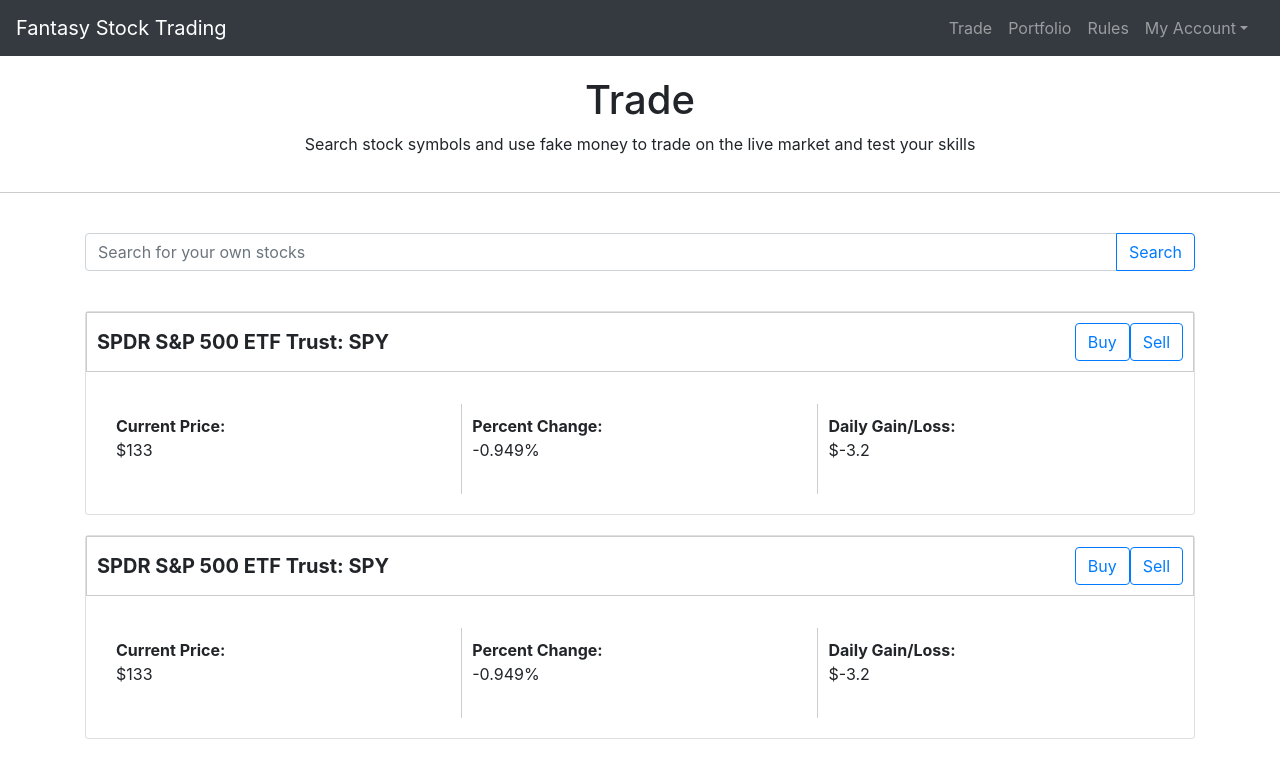
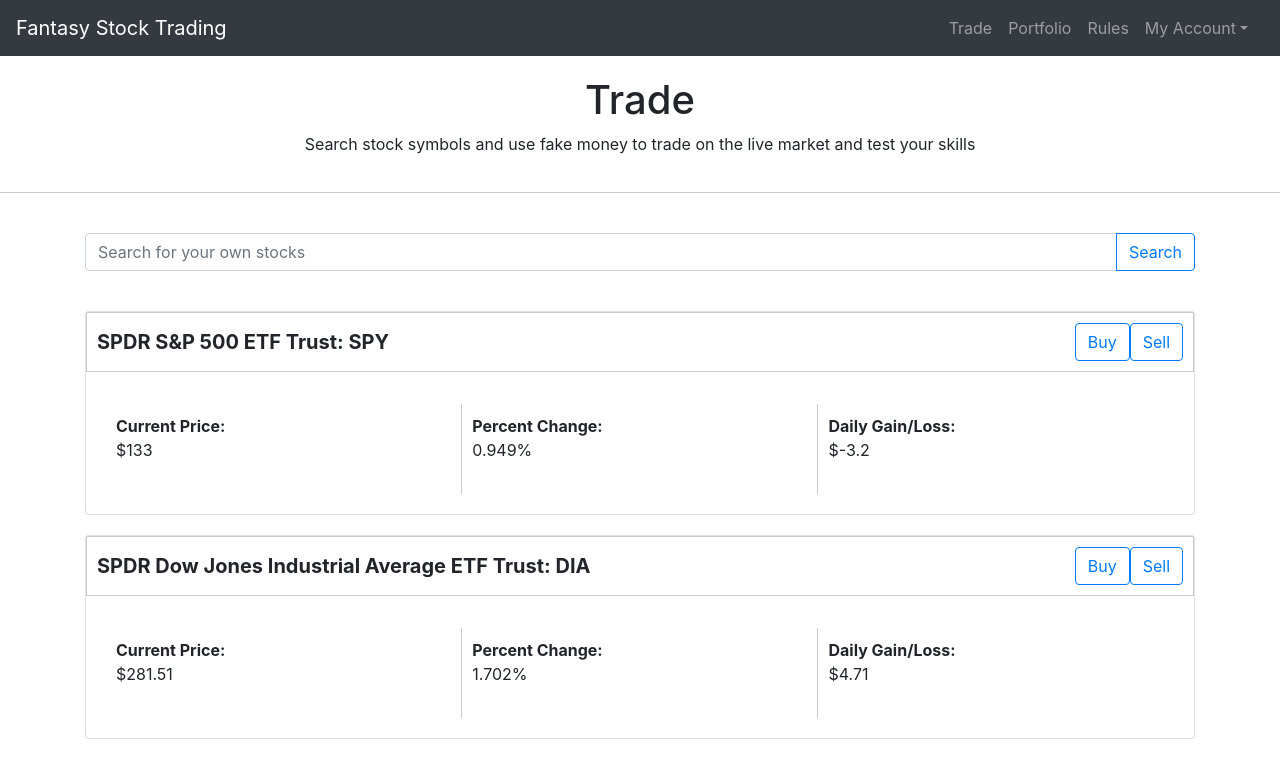
Before and after one commit to Areyesfigueroa/Fantasy-Stock-Trading, a React (Create React App) app in the folder client/: page / in a window 1280 px wide. Shown: the top 757 px of the page. Built offline with nearby package versions, Linux system fonts and the light colour scheme.

Commit message:
Added search logic and new method to fetch fake data

```diff
--- a/client/src/components/Layout/TradePage/TradePage.js
+++ b/client/src/components/Layout/TradePage/TradePage.js
@@ -15,7 +15,7 @@
         <div className={classes.TradePage}>
             <Title subtitle={subtitleText}>Trade</Title>
             <Container>
-                <Searchbar />
+                <Searchbar search={props.search}/>
                 {props.loading ? <LoadingSpinner /> : <TradingCards data={props.data}/>}
             </Container>
         </div>
--- a/client/src/components/Searchbar/Searchbar.js
+++ b/client/src/components/Searchbar/Searchbar.js
@@ -1,20 +1,22 @@
-import React from 'react';
+import React, { useRef } from 'react';
 import InputGroup from 'react-bootstrap/InputGroup';
 import Button from 'react-bootstrap/Button';
 import FormControl from 'react-bootstrap/FormControl';
 import classes from './Searchbar.module.css';
 
 const Searchbar = (props) => {
+    const searchValueRef = useRef(null);
     return (
         <div className={classes.Searchbar}>
             <InputGroup className="mb-3">
                 <FormControl
+                ref={searchValueRef}
                 placeholder="Search for your own stocks"
                 aria-label="Search Stocks"
                 aria-describedby="basic-addon2"
                 />
                 <InputGroup.Append>
-                <Button variant="outline-primary">Search</Button>
+                <Button variant="outline-primary" onClick={() => props.search(searchValueRef.current.value)}>Search</Button>
                 </InputGroup.Append>
             </InputGroup>
         </div>
--- a/client/src/components/TradingCards/TradingCard/TradingCard.js
+++ b/client/src/components/TradingCards/TradingCard/TradingCard.js
@@ -15,7 +15,7 @@
             <Card style={{ width: "100%" }}>
                 <Card.Title>
                     <div className={classes.cardTitle} >
-                        <strong>{`SPDR S&P 500 ETF Trust: SPY`}</strong>
+                        <strong>{`${props.title}: ${props.subtitle}`}</strong>
                         <InputGroup className="justify-content-end">
                             <Button variant="outline-primary">Buy</Button>
                             <Button variant="outline-primary">Sell</Button>
@@ -24,9 +24,9 @@
                 </Card.Title>
                 <Card.Body>
                     <div className={classes.container}>
-                        <CardItem style={cardStyle} title={"Current Price:"} subtitle={`$${133}`}/>
-                        <CardItem style={cardStyle} title={"Percent Change:"} subtitle={`${-0.949}%`}/>
-                        <CardItem style={{ height: "90px" }} title={"Daily Gain/Loss:"} subtitle={`$${-3.20}`}/>
+                        <CardItem style={cardStyle} title={"Current Price:"} subtitle={`$${props.price}`}/>
+                        <CardItem style={cardStyle} title={"Percent Change:"} subtitle={`${props.percentage}%`}/>
+                        <CardItem style={{ height: "90px" }} title={"Daily Gain/Loss:"} subtitle={`$${props.daily}`}/>
                     </div>
                 </Card.Body>
             </Card>
--- a/client/src/components/TradingCards/TradingCards.js
+++ b/client/src/components/TradingCards/TradingCards.js
@@ -7,7 +7,8 @@
             {props.data.map((el) => (
                 <TradingCard
                     key={el.id}
-                    title={`${el.companyName}: ${el.companySubtitle}`}
+                    title={el.companyName}
+                    subtitle={el.companySubtitle}
                     price={el.currentPrice}
                     percentage={el.percentChange}
                     daily={el.dailyGainLoss}
--- a/client/src/containers/Layout/TradePageContainer.js
+++ b/client/src/containers/Layout/TradePageContainer.js
@@ -1,14 +1,14 @@
 import React, { useState, useEffect } from 'react';
 import TradePage from '../../components/Layout/TradePage/TradePage';
 
-import { fetchFakeData } from '../../http';
+import { fetchFakeData, fetchFakeData2 } from '../../http';
 
 const TradePageContainer = () => {
     const [data, setData]=useState(null);
     const [loading, setLoading]=useState(true);
 
     useEffect(() => {
-        fetchFakeData(5)
+        fetchFakeData2()
         .then((res) => {
             setData(res);
             setLoading(false);
@@ -16,8 +16,14 @@
         .catch((err) => console.log(err.message));
     }, []);
 
+
+    const handleSearch = (search) => {
+        //TODO: Query Search Values, using fetch internal API.
+        console.log(search);
+    }
+
     return (
-        <TradePage data={data} loading={loading} />
+        <TradePage data={data} loading={loading} search={handleSearch}/>
     );
 };
 
--- a/client/src/http.js
+++ b/client/src/http.js
@@ -5,6 +5,33 @@
     percentChange: .949,
     dailyGainLoss: -3.2
 }
+
+const dummyDataArr = [
+    {
+        id: 0,
+        companyName: "SPDR S&P 500 ETF Trust",
+        companySubtitle: "SPY",
+        currentPrice: 133,
+        percentChange: .949,
+        dailyGainLoss: -3.2
+    },
+    {
+        id: 1,
+        companyName: "SPDR Dow Jones Industrial Average ETF Trust",
+        companySubtitle: "DIA",
+        currentPrice: 281.51,
+        percentChange: 1.702,
+        dailyGainLoss: 4.71
+    },
+    {
+        id: 2,
+        companyName: "iShares Russell 2000 ETF",
+        companySubtitle: "IWM",
+        currentPrice: 157.07,
+        percentChange: 2.761,
+        dailyGainLoss: 4.22
+    }
+]
 
 const fetchFakeData = async (count) => {
     return new Promise((resolve) => {
@@ -18,4 +45,12 @@
     });
 }
 
-export { fetchFakeData }
+const fetchFakeData2 = async () => {
+    return new Promise((resolve) => {
+        setTimeout(() => {
+            resolve(dummyDataArr);
+        }, 1000);
+    });
+}
+
+export { fetchFakeData, fetchFakeData2 }
```
